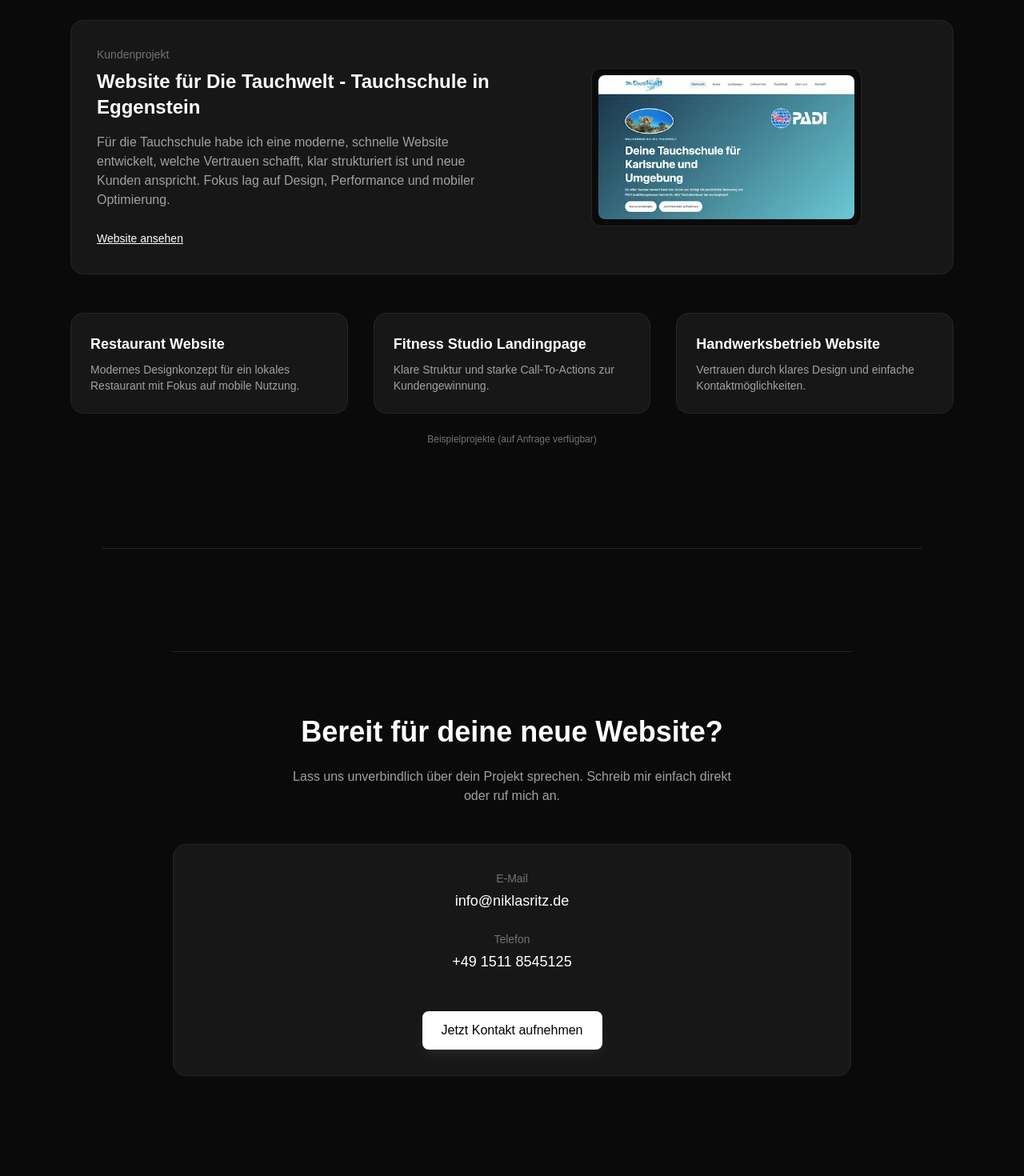
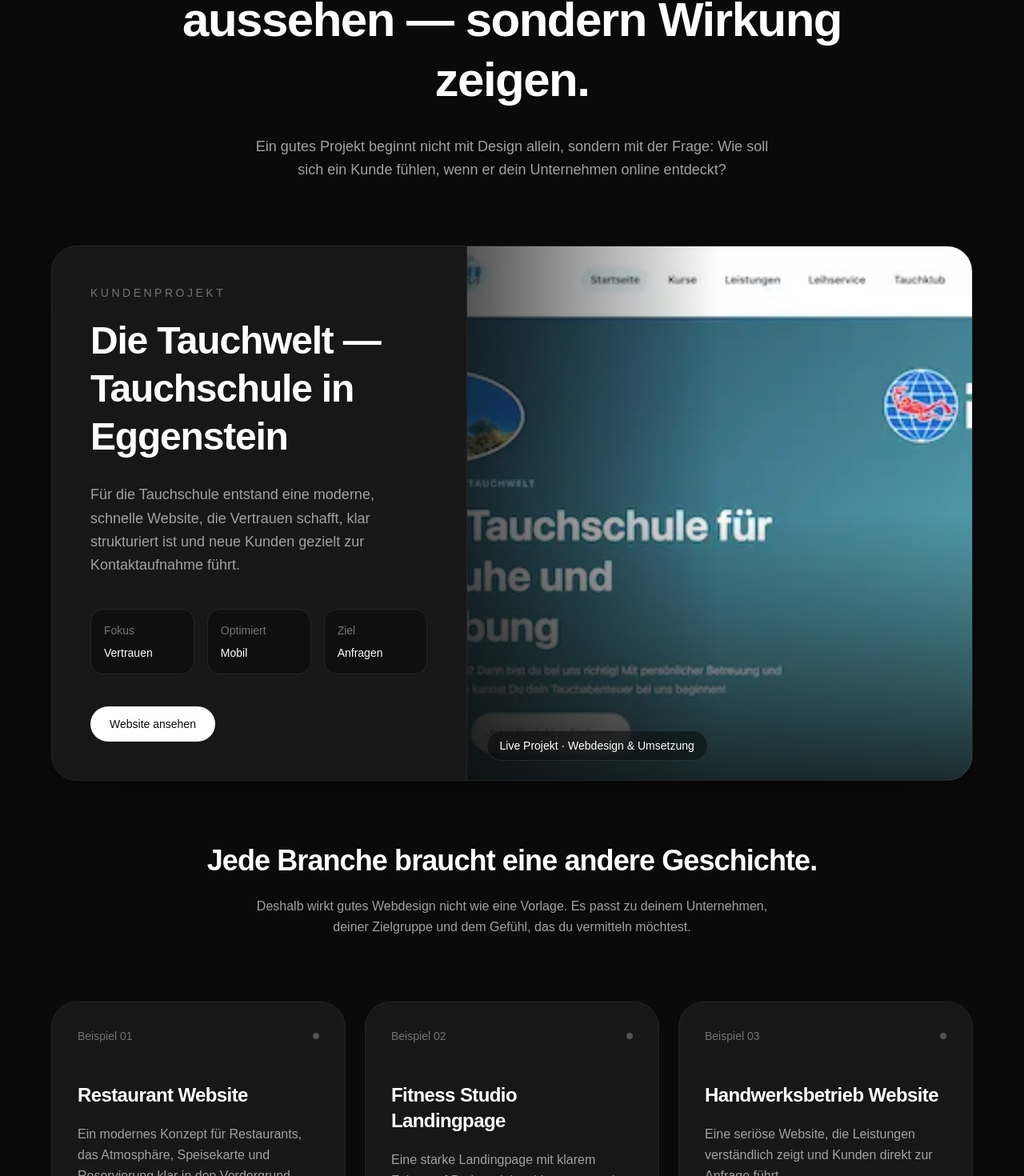
Before and after one commit to niklasritzbusiness-creator/niklasritz-website, a Next.js app: page / in a window 1280 px wide. Shown: the part 6474-7944 px from the top of the page at 80% size. Built offline with nearby package versions, Linux system fonts and the light colour scheme.

Commit message:
Projekt überarbeitet

```diff
--- a/app/sections/Project.tsx
+++ b/app/sections/Project.tsx
@@ -1,118 +1,176 @@
 import Image from "next/image"
 import FadeIn from "../components/FadeIn"
 
+const exampleProjects = [
+  {
+    title: "Restaurant Website",
+    text: "Ein modernes Konzept für Restaurants, das Atmosphäre, Speisekarte und Reservierung klar in den Vordergrund stellt.",
+  },
+  {
+    title: "Fitness Studio Landingpage",
+    text: "Eine starke Landingpage mit klarem Fokus auf Probetraining, Vertrauen und schnelle Kontaktaufnahme.",
+  },
+  {
+    title: "Handwerksbetrieb Website",
+    text: "Eine seriöse Website, die Leistungen verständlich zeigt und Kunden direkt zur Anfrage führt.",
+  },
+]
+
 export default function Projects() {
   return (
-    <section className="py-32 px-6 max-w-6xl mx-auto">
+    <section
+      id="projekte"
+      className="relative overflow-hidden bg-neutral-950 px-6 py-32 md:py-40"
+    >
+      {/* Cinematic background depth */}
+      <div className="absolute inset-0 -z-10 pointer-events-none">
+        <div className="absolute left-1/2 top-32 h-[520px] w-[520px] -translate-x-1/2 rounded-full bg-white/5 blur-[160px]" />
+        <div className="absolute inset-x-0 top-0 h-40 bg-gradient-to-b from-neutral-950 to-transparent" />
+      </div>
 
-      <div className="h-px bg-neutral-800 mb-20"></div>
+      <div className="mx-auto max-w-6xl">
+        {/* Intro */}
+        <FadeIn>
+          <div className="mx-auto mb-20 max-w-4xl text-center">
+            <p className="mb-5 text-sm uppercase tracking-[0.25em] text-neutral-500">
+              Projekte & Referenzen
+            </p>
 
-      {/* Title */}
-      <FadeIn>
-        <h2 className="text-3xl md:text-4xl font-semibold text-center mb-16">
-          Projekte & Referenzen
+            <h2 className="text-4xl font-semibold leading-tight tracking-tight text-white md:text-6xl">
+              Websites, die nicht nur gut aussehen — sondern Wirkung zeigen.
             </h2>
+
+            <p className="mx-auto mt-8 max-w-2xl text-lg leading-relaxed text-neutral-400">
+              Ein gutes Projekt beginnt nicht mit Design allein, sondern mit der
+              Frage: Wie soll sich ein Kunde fühlen, wenn er dein Unternehmen
+              online entdeckt?
+            </p>
+          </div>
         </FadeIn>
 
-      {/* REAL CLIENT */}
+        {/* Featured case study */}
         <FadeIn>
-        <div className="bg-neutral-900 border border-neutral-800 rounded-2xl p-8 mb-12 hover:border-neutral-600 transition">
+          <article className="relative overflow-hidden rounded-[2rem] border border-neutral-800 bg-neutral-900 shadow-2xl shadow-black/40">
+            <div className="grid gap-0 lg:grid-cols-[0.9fr_1.1fr]">
+              {/* Text side */}
+              <div className="relative z-10 flex flex-col justify-between p-8 md:p-10 lg:p-12">
+                <div>
+                  <p className="mb-5 text-sm uppercase tracking-[0.25em] text-neutral-500">
+                    Kundenprojekt
+                  </p>
 
-          {/* ✅ MOBILE */}
-          <div className="flex justify-center mb-6 md:hidden">
-            <div className="bg-neutral-950 border border-neutral-800 rounded-xl p-2">
-              <Image
-                src="/projects/screenshot_die-tauchwelt.de.webp"
-                alt="Website Vorschau"
-                width={300}
-                height={200}
-                className="rounded-lg object-cover"
-                sizes="100vw"
-              />
+                  <h3 className="text-3xl font-semibold leading-tight tracking-tight text-white md:text-5xl">
+                    Die Tauchwelt — Tauchschule in Eggenstein
+                  </h3>
+
+                  <p className="mt-7 max-w-xl text-lg leading-relaxed text-neutral-400">
+                    Für die Tauchschule entstand eine moderne, schnelle Website,
+                    die Vertrauen schafft, klar strukturiert ist und neue Kunden
+                    gezielt zur Kontaktaufnahme führt.
+                  </p>
+
+                  <div className="mt-10 grid gap-4 text-sm text-neutral-400 sm:grid-cols-3">
+                    <div className="rounded-2xl border border-neutral-800 bg-neutral-950/60 p-4">
+                      <p className="mb-2 text-neutral-500">Fokus</p>
+                      <p className="text-white">Vertrauen</p>
+                    </div>
+
+                    <div className="rounded-2xl border border-neutral-800 bg-neutral-950/60 p-4">
+                      <p className="mb-2 text-neutral-500">Optimiert</p>
+                      <p className="text-white">Mobil</p>
+                    </div>
+
+                    <div className="rounded-2xl border border-neutral-800 bg-neutral-950/60 p-4">
+                      <p className="mb-2 text-neutral-500">Ziel</p>
+                      <p className="text-white">Anfragen</p>
+                    </div>
                   </div>
                 </div>
 
-          <div className="grid md:grid-cols-2 gap-8 items-center">
-
-            {/* TEXT */}
-            <div>
-              <p className="text-neutral-500 text-sm mb-2">Kundenprojekt</p>
-
-              <h3 className="text-2xl font-semibold mb-4">
-                Website für Die Tauchwelt - Tauchschule in Eggenstein
-              </h3>
-
-              <p className="text-neutral-400 mb-6 max-w-xl">
-                Für die Tauchschule habe ich eine moderne, schnelle Website entwickelt, welche
-                Vertrauen schafft, klar strukturiert ist und neue Kunden anspricht.
-                Fokus lag auf Design, Performance und mobiler Optimierung.
-              </p>
-
+                <div className="mt-10">
                   <a
                     href="https://www.die-tauchwelt.de"
                     target="_blank"
                     rel="noopener noreferrer"
-                className="text-white text-sm underline hover:text-neutral-300 transition"
+                    className="inline-flex rounded-full bg-white px-6 py-3 text-sm font-medium text-neutral-950 transition hover:bg-neutral-200"
                   >
                     Website ansehen
                   </a>
                 </div>
+              </div>
 
-            {/* ✅ DESKTOP */}
-            <div className="hidden md:flex justify-center items-center">
-              <div className="bg-neutral-950 border border-neutral-800 rounded-xl p-2 max-w-[340px]">
+              {/* Visual side */}
+              <div className="relative min-h-[360px] overflow-hidden border-t border-neutral-800 lg:min-h-[620px] lg:border-l lg:border-t-0">
                 <Image
                   src="/projects/screenshot_die-tauchwelt.de.webp"
-                  alt="Website Vorschau"
-                  width={320}
-                  height={200}
-                  className="rounded-lg object-cover"
-                  sizes="340px"
+                  alt="Website Vorschau Die Tauchwelt"
+                  fill
+                  sizes="(max-width: 1024px) 100vw, 55vw"
+                  className="object-cover object-top"
                 />
+
+                {/* cinematic overlays */}
+                <div className="absolute inset-0 bg-gradient-to-t from-neutral-950/80 via-transparent to-transparent" />
+                <div className="absolute inset-0 bg-gradient-to-r from-neutral-900/50 via-transparent to-transparent lg:from-neutral-950/70" />
+
+                {/* floating label */}
+                <div className="absolute bottom-6 left-6 rounded-full border border-white/10 bg-black/40 px-4 py-2 text-sm text-white backdrop-blur-md">
+                  Live Projekt · Webdesign & Umsetzung
                 </div>
               </div>
-
             </div>
-
-        </div>
+          </article>
         </FadeIn>
 
-      {/* EXAMPLE PROJECTS */}
-      <div className="grid md:grid-cols-3 gap-8">
+        {/* Transition statement */}
+        <FadeIn>
+          <div className="mx-auto my-20 max-w-3xl text-center">
+            <h3 className="text-3xl font-semibold tracking-tight text-white md:text-4xl">
+              Jede Branche braucht eine andere Geschichte.
+            </h3>
 
-        <FadeIn direction="left">
-          <div className="bg-neutral-900 p-6 rounded-2xl border border-neutral-800 hover:border-neutral-600 hover:-translate-y-1 transition">
-            <h4 className="text-lg font-semibold mb-2">Restaurant Website</h4>
-            <p className="text-neutral-400 text-sm">
-              Modernes Designkonzept für ein lokales Restaurant mit Fokus auf mobile Nutzung.
+            <p className="mx-auto mt-6 max-w-2xl leading-relaxed text-neutral-400">
+              Deshalb wirkt gutes Webdesign nicht wie eine Vorlage. Es passt zu
+              deinem Unternehmen, deiner Zielgruppe und dem Gefühl, das du
+              vermitteln möchtest.
             </p>
           </div>
         </FadeIn>
 
-        <FadeIn direction="up">
-          <div className="bg-neutral-900 p-6 rounded-2xl border border-neutral-800 hover:border-neutral-600 hover:-translate-y-1 transition">
-            <h4 className="text-lg font-semibold mb-2">Fitness Studio Landingpage</h4>
-            <p className="text-neutral-400 text-sm">
-              Klare Struktur und starke Call-To-Actions zur Kundengewinnung.
+        {/* Example projects */}
+        <div className="grid gap-6 md:grid-cols-3">
+          {exampleProjects.map((project, index) => (
+            <FadeIn
+              key={project.title}
+              direction={
+                index === 0 ? "left" : index === 1 ? "up" : "right"
+              }
+            >
+              <div className="group min-h-[260px] rounded-[2rem] border border-neutral-800 bg-neutral-900 p-8 transition duration-300 hover:-translate-y-1 hover:border-neutral-600 hover:shadow-[0_0_35px_rgba(255,255,255,0.05)]">
+                <div className="mb-12 flex items-center justify-between">
+                  <span className="text-sm text-neutral-500">
+                    Beispiel 0{index + 1}
+                  </span>
+
+                  <span className="h-2 w-2 rounded-full bg-neutral-600 transition group-hover:bg-white" />
+                </div>
+
+                <h4 className="text-2xl font-semibold tracking-tight text-white">
+                  {project.title}
+                </h4>
+
+                <p className="mt-5 leading-relaxed text-neutral-400">
+                  {project.text}
+                </p>
+
+                <p className="mt-8 text-xs uppercase tracking-[0.2em] text-neutral-600">
+                  Auf Anfrage verfügbar
                 </p>
               </div>
             </FadeIn>
-
-        <FadeIn direction="right">
-          <div className="bg-neutral-900 p-6 rounded-2xl border border-neutral-800 hover:border-neutral-600 hover:-translate-y-1 transition">
-            <h4 className="text-lg font-semibold mb-2">Handwerksbetrieb Website</h4>
-            <p className="text-neutral-400 text-sm">
-              Vertrauen durch klares Design und einfache Kontaktmöglichkeiten.
-            </p>
+          ))}
         </div>
-        </FadeIn>
-
       </div>
-
-      <p className="text-neutral-500 text-xs mt-6 text-center">
-        Beispielprojekte (auf Anfrage verfügbar)
-      </p>
-
     </section>
   )
 }
```
Lines whose indentation alone changed are shown as unchanged.
